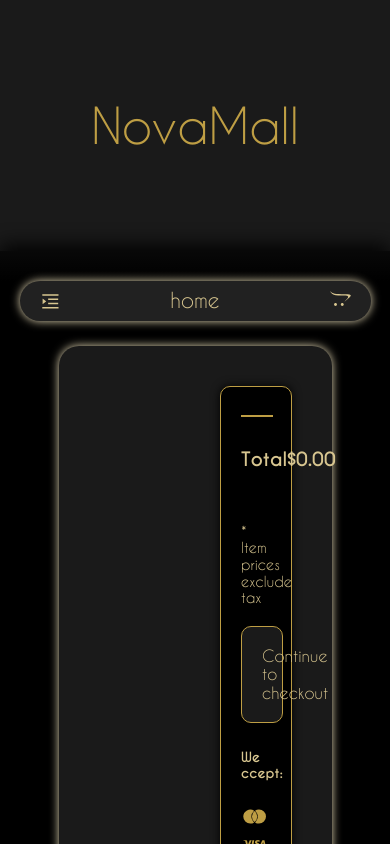
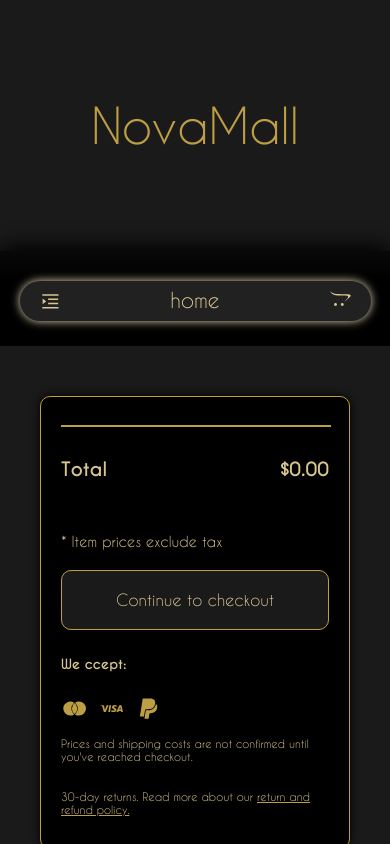
Before and after one commit to Santi-Rijal/react_e-com_project, a React (Create React App) app in the folder client/: page /cart in a window 390 px wide. Shown: the top 844 px of the page. Built offline with nearby package versions, Linux system fonts and the light colour scheme.

Commit message:
cart is tablet and mobile responsive.

```diff
--- a/client/src/components/CartItem.jsx
+++ b/client/src/components/CartItem.jsx
@@ -55,9 +55,15 @@ const CartItem = ({ cartItem }) => {
         <img src={cartItem.thumb_image} alt={cartItem.title} />
       </div>
 
+      <div className="info-container">
         <div className="name-color-container">
           <p>{cartItem.title}</p>
+        </div>
+
+        <div className="secondary-info">
           <p>Color: {cartItem.color}</p>
+          <p>Size: {cartItem.size}</p>
+          <p>Price: ${cartItem.totalPrice}</p>
         </div>
 
         <div className="quantity-container">
@@ -65,11 +71,8 @@ const CartItem = ({ cartItem }) => {
           <input type="text" value={cartItem.quantity} readOnly/>
           <AiOutlinePlus onClick={() => handleQuantityChange("add")}/>
         </div>
+      </div>
 
-      <div className="size-price-container">
-        <p>Size: {cartItem.size}</p>
-        <p>Price: ${cartItem.totalPrice}</p>
-      </div>
       <div className="delete-container">
         <RxCross2 title="Delete" onClick={handleDelete}/>
       </div>
--- a/client/src/components/NavBar.jsx
+++ b/client/src/components/NavBar.jsx
@@ -80,7 +80,7 @@ const NavBar = () => {
           <div className="menu-container">
             <AiOutlineMenuUnfold onClick={onUnFoldNav}/>
             <span>{clickedId}</span>
-            <Link className={`link ${clickedId === "cart" ? "clicked" : ""}`} onClick={() => {onNavItemClick("cart"); onUnFoldNav()}}>
+            <Link className={`link ${clickedId === "cart" ? "clicked" : ""}`} onClick={() => onNavItemClick("cart")} to={"/cart"}>
               <div className="cart-container">
                 {cart.length > 0 && <span className="cart-items">{totalItemsInCart()}</span>}
                 <span><FaOpencart /></span>
--- a/client/src/style/App.scss
+++ b/client/src/style/App.scss
@@ -857,14 +857,31 @@ html {
 
       color: $text-color;
 
+      @media screen and (min-width: $min-layout-breakpoint-tablet) and (max-width: $max-layout-breakpoint-tablet) {
+        width: 90%;
+        flex-direction: column;
+        row-gap: 10px;
+      }
+
+      @media screen and (min-width: $min-layout-breakpoint-mobile) and (max-width: $max-layout-breakpoint-mobile) {
+        width: 100%;
+
+        box-shadow: none;
+        border-radius: 0;
+
+        flex-direction: column;
+        row-gap: 10px;
+      }
+
       .cart-items-container {
         box-sizing: border-box;
-
-        width: 60%;
-
         display: flex;
         flex-direction: column;
         row-gap: 10px;
+
+        @media screen and (min-width: $min-layout-breakpoint-mobile) and (max-width: $max-layout-breakpoint-tablet) {
+          width: 100%;
+        }
 
         .cart-item-container {
           box-sizing: border-box;
@@ -872,7 +889,7 @@ html {
           display: flex;
           flex-direction: row;
           justify-content: space-evenly;
-          column-gap: 10px;
+          column-gap: 20px;
 
           background-color: $bg-color;
 
@@ -880,7 +897,12 @@ html {
           border-radius: 10px;
           box-shadow: 0 0 10px $bg-color;
 
+          padding: 10px;
+
+          @media screen and (min-width: $min-layout-breakpoint-mobile) and (max-width: $max-layout-breakpoint-mobile) {
+            column-gap: 10px;
             padding: 5px;
+          }
 
           .img-container {
             box-sizing: border-box;
@@ -891,17 +913,32 @@ html {
             display: flex;
             justify-content: center;
 
+            @media screen and (min-width: $min-layout-breakpoint-mobile) and (max-width: $max-layout-breakpoint-mobile) {
+              width: 25%;
+            }
+
             img {
               width: 100%;
               border-radius: 5px;
             }
           }
 
-          .name-color-container {
-            display: flex;
-            flex-direction: column;
-            flex-wrap: wrap;
-            justify-content: center;
+          .info-container {
+            width: 100%;
+
+            p {
+              margin: 0;
+            }
+
+            .secondary-info {
+              opacity: 0.75;
+              margin-top: 10px;
+              font-size: 0.9rem;
+
+              @media screen and (min-width: $min-layout-breakpoint-mobile) and (max-width: $max-layout-breakpoint-mobile) {
+                font-size: 0.75rem;
+                opacity: 0.9;
+              }
             }
 
             .quantity-container {
@@ -909,12 +946,17 @@ html {
               flex-direction: row;
               align-items: center;
               column-gap: 10px;
+              margin-top: 15px;
 
               svg {
                 font-size: 1.3rem;
                 color: $text-color;
                 padding: 4px;
                 border-radius: 5px;
+
+                @media screen and (min-width: $min-layout-breakpoint-mobile) and (max-width: $max-layout-breakpoint-mobile) {
+                  font-size: 1rem;
+                }
 
                 &:hover {
                   background-color: $logo-bg-color;
@@ -935,13 +977,14 @@ html {
                 outline: none;
                 border: none;
                 border-radius: 5px;
+
+                @media screen and (min-width: $min-layout-breakpoint-mobile) and (max-width: $max-layout-breakpoint-mobile) {
+                  font-size: 1rem;
+                  padding: 2px 0;
+                }
               }
             }
 
-          .size-price-container {
-            display: flex;
-            flex-direction: column;
-            justify-content: center;
           }
 
           .delete-container {
@@ -962,7 +1005,7 @@ html {
 
       .checkout {
         box-sizing: border-box;
-        width: 37%;
+        width: 40%;
         height: max-content;
         padding: 20px;
 
@@ -975,6 +1018,10 @@ html {
         display: flex;
         flex-direction: column;
         row-gap: 5px;
+
+        @media screen and (min-width: $min-layout-breakpoint-mobile) and (max-width: $max-layout-breakpoint-tablet) {
+          width: 100%;
+        }
 
         hr {
           border: 1px solid $logo-color;
```
Also changed, not shown: client/src/components/FilterMenu.jsx (added, +9 -0 lines). Lines whose indentation alone changed are shown as unchanged.
